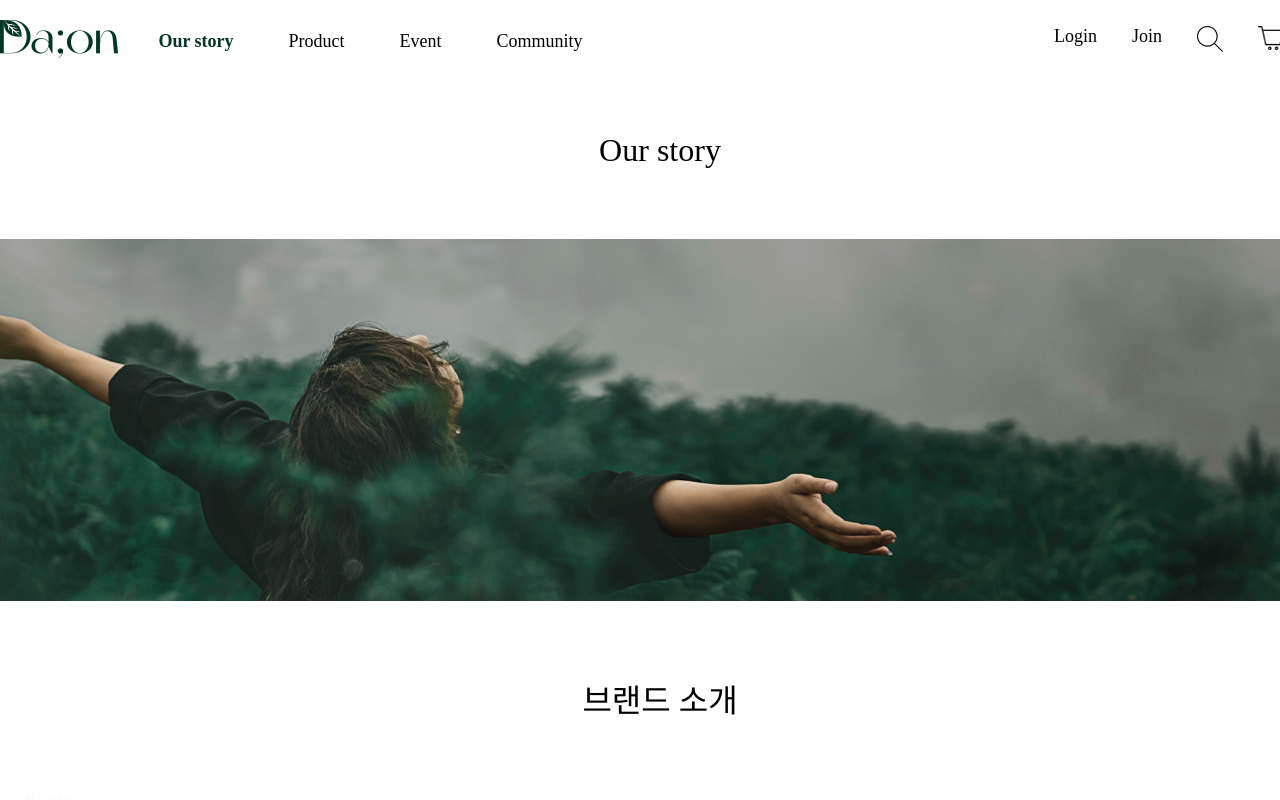
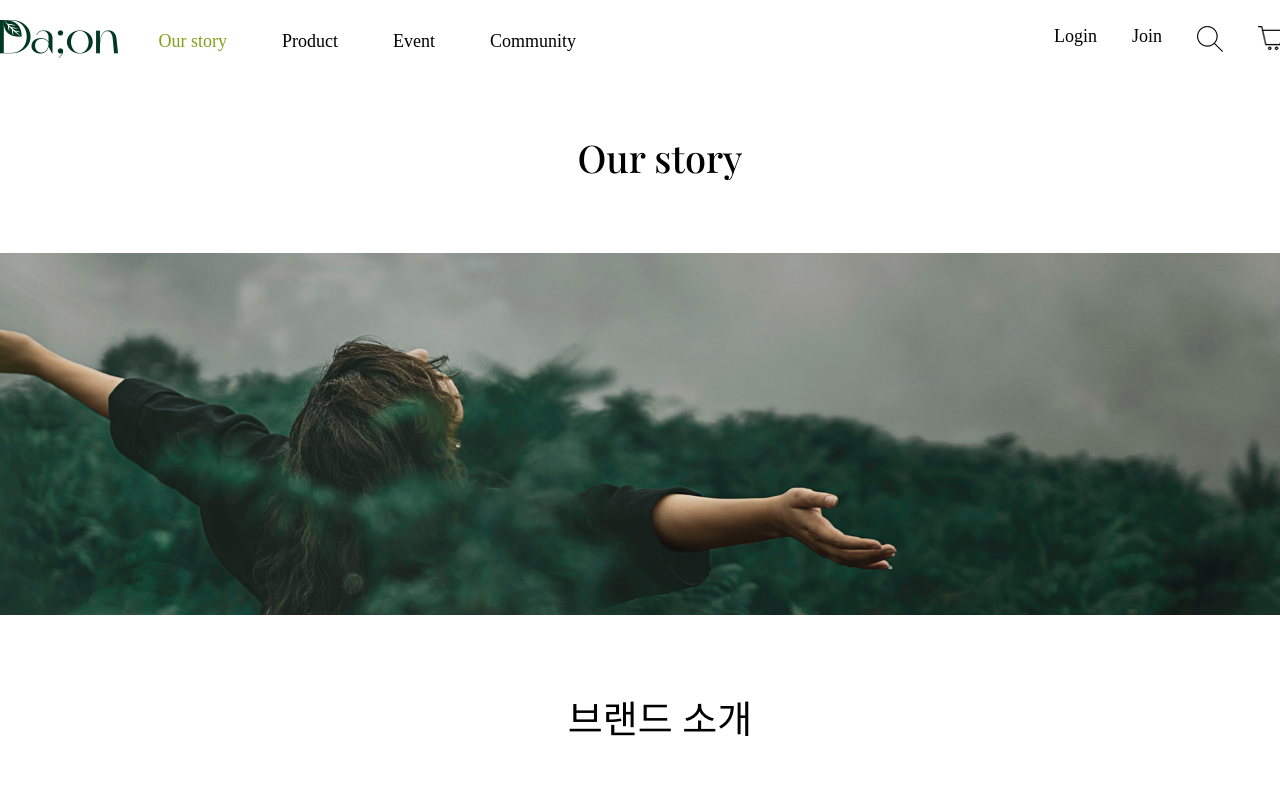
Before and after one commit to Joooproject/Daon, a plain HTML site: page sub1.html in a window 1280 px wide. In both pictures the pointer is over the link "Our story". Shown: the top 800 px of the page. Drawn offline with nearby package versions, Linux system fonts and the light colour scheme; a web font is replaced by a local one.

Commit message:
Add files via upload

```diff
--- a/css/index.css
+++ b/css/index.css
@@ -73,8 +73,8 @@ header ul {
 }
 
 .d_left a:hover {
-    color: #013723;
-    font-weight: bold;
+    color:#7ea21e;
+    font-weight: 500;
 }
 
 .d_right {
@@ -90,8 +90,8 @@ header ul {
 }
 
 .d_right a:hover {
-    color: #013723;
-    font-weight: bold;
+    color:#7ea21e;
+    font-weight: 500;
 }
 
 .d_right li img:hover {
@@ -125,9 +125,10 @@ header ul {
 }
 
 h1 {
-    font-family: 'Playfair Display', serif;
+    font-family:'Playfair Display', serif;
     text-align: center;
     margin: 50px 0;
+    font-weight: 200;
     font-size: 40px;
 }
 
--- a/css/index2.css
+++ b/css/index2.css
@@ -74,8 +74,8 @@ header ul {
 }
 
 .d_left a:hover {
-    color: #013723;
-    font-weight: bold;
+    color:#7ea21e;
+    font-weight: 500;
 }
 
 .d_right {
@@ -91,8 +91,8 @@ header ul {
 }
 
 .d_right a:hover {
-    color: #013723;
-    font-weight: bold;
+    color:#7ea21e;
+    font-weight: 500;
 }
 
 .d_right li img:hover {
@@ -100,16 +100,24 @@ header ul {
 }
 /* 헤더 끝 */
 
-h1 {
+h1 { font-family: 'Playfair Display', serif;
     text-align: center;
     font-weight: 500;
     margin: 70px 0;
+    font-size: 38px;
 }
+
+.brand {font-family:'S-CoreDream-4Regular';
+    text-align: center;
+    font-weight: 500;
+    margin: 70px 0;}
+
 /* 배너 */
 .banner img {
     width: 100%;
 
 }
+
 
 /* 메인 */
 .main1 {
@@ -147,7 +155,7 @@ h1 {
 }
 
 .main1 p {
-    font-size: 27px;
+    font-size: 23px;
     width: 600px;
     font-weight: 200;
     line-height: 50px;
--- a/css/index3.css
+++ b/css/index3.css
@@ -71,13 +71,13 @@ header ul {
 .d_left a {
     display: block;
     margin-right: 55px;
-    font-weight: 500;
+    font-weight: bold;
     font-size: 18px;
 }
 
 .d_left a:hover {
-    color: #013723;
-    font-weight: bold;
+    color:#7ea21e;
+    font-weight: 500;
 }
 
 .d_right {
@@ -93,8 +93,8 @@ header ul {
 }
 
 .d_right a:hover {
-    color: #013723;
-    font-weight: bold;
+    color: #7ea21e;
+    font-weight: 500;
 }
 
 .d_right li img:hover {
@@ -169,8 +169,8 @@ h1 {
 .tabcontent>div> ul> li> a{display: block;
 width: 379px;
 height: 376px;
--webkit-border-radius: 50%;
-border-radius: 50%;
+-webkit-border-radius: 500px;
+border-radius: 500px;
 overflow: hidden;}
 
 
--- a/css/index4.css
+++ b/css/index4.css
@@ -69,13 +69,13 @@ header ul {
 .d_left a {
     display: block;
     margin-right: 55px;
-    font-weight: 500;
+  font-weight: bold;
     font-size: 18px;
 }
 
 .d_left a:hover {
-    color: #013723;
-    font-weight: bold;
+   color:#7ea21e;
+    font-weight: 500;
 }
 
 .d_right {
@@ -91,8 +91,8 @@ header ul {
 }
 
 .d_right a:hover {
-    color: #013723;
-    font-weight: bold;
+    color: #7ea21e;
+    font-weight: 500;
 }
 
 .d_right li img:hover {
--- a/css/index5.css
+++ b/css/index5.css
@@ -74,8 +74,8 @@ header ul {
 }
 
 .d_left a:hover {
-    color: #013723;
-    font-weight: bold;
+    color:#7ea21e;
+    font-weight: 500;
 }
 
 .d_right {
@@ -91,8 +91,8 @@ header ul {
 }
 
 .d_right a:hover {
-    color: #013723;
-    font-weight: bold;
+    color: #7ea21e;
+    font-weight: 500;
 }
 
 .d_right li img:hover {
```
